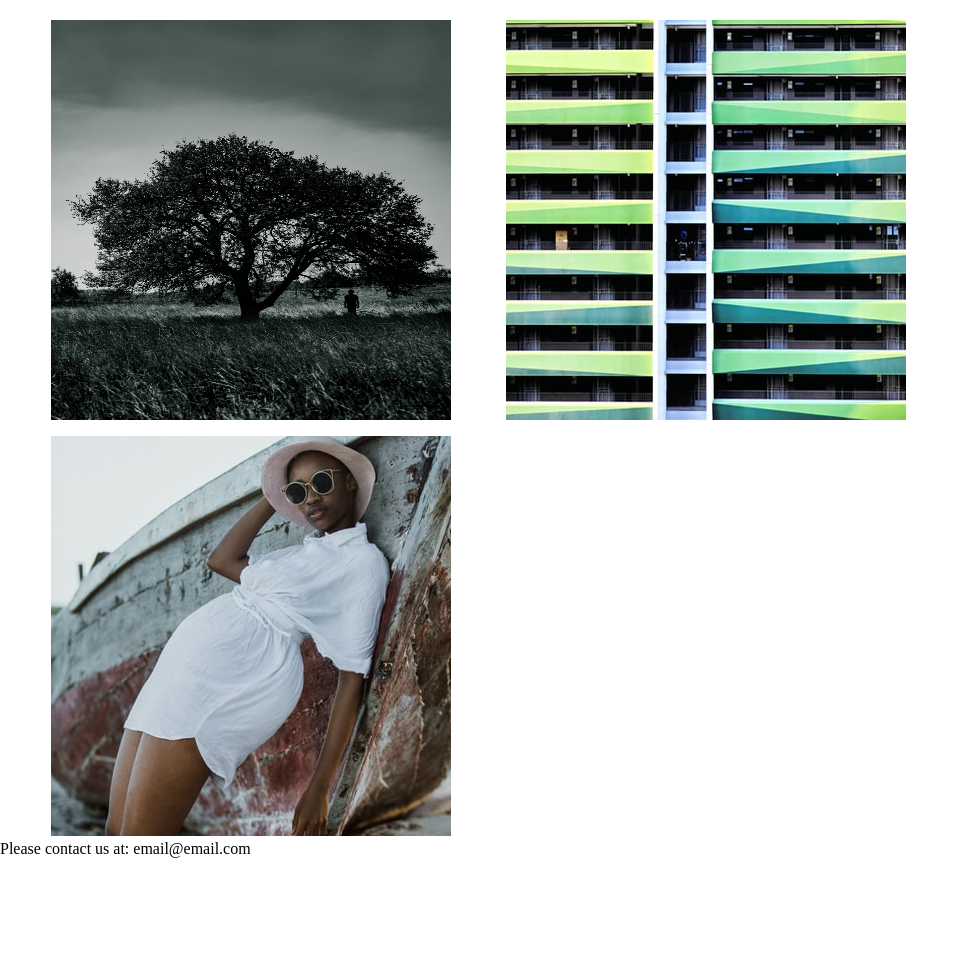
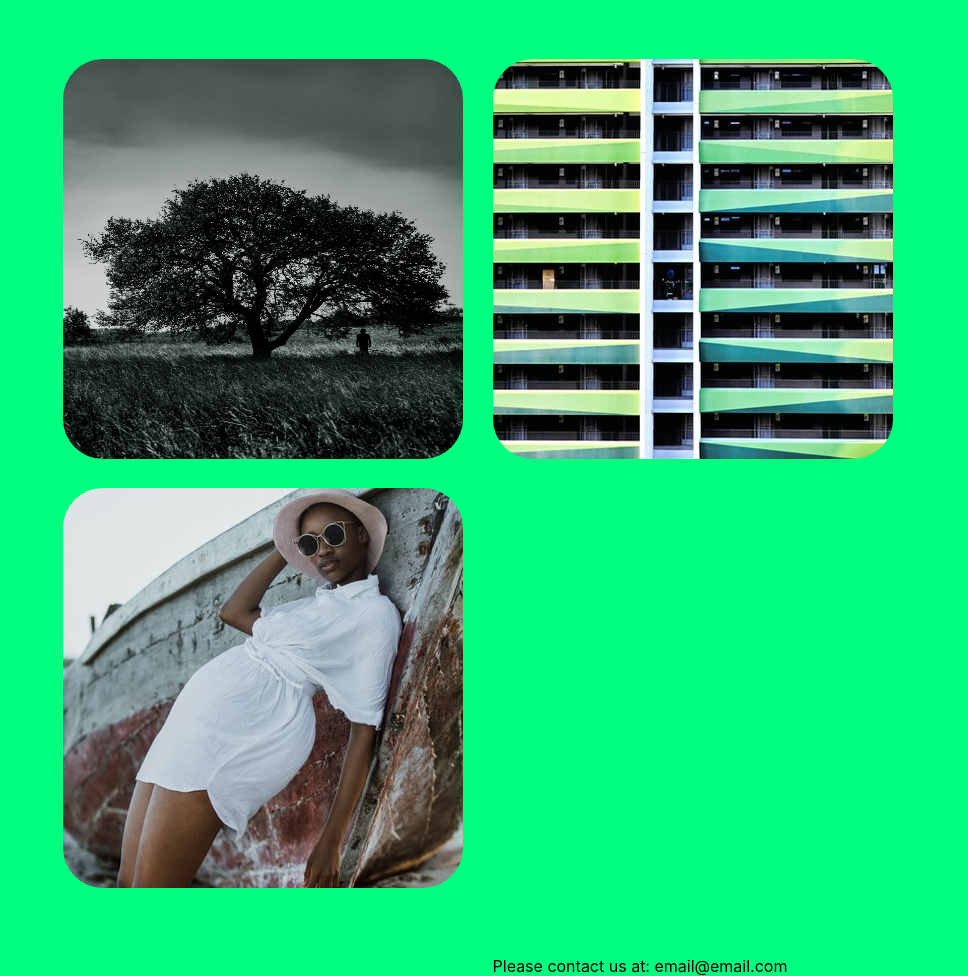
Before and after one commit to Schmelzofen/Lev1_1_git-terminal-Grundlagen_git, a plain HTML site: page index.html in a window 1280 px wide. Shown: the part 109-1085 px from the top of the page, without its empty margins (0-968 px from the left). Before the commit the page ends 967 px from the top, so only its background shows below. Drawn offline with Linux system fonts and the light colour scheme.

Commit message:
Farben und anordnung

```diff
--- a/index.html
+++ b/index.html
@@ -9,9 +9,11 @@
 </head>
 <body>
     <h1>My Gallery</h1>
-    <img src="./1.jpeg" alt="Depression">
-    <img src="./2.jpeg" alt="Haus">
-    <img src="./3.jpeg" alt="Frau">
+    <div>
+        <img src="./1.jpeg" alt="Depression">
+        <img src="./2.jpeg" alt="Haus">
+        <img src="./3.jpeg" alt="Frau">
+    </div>
     <footer id=”foooter”>
         Please contact us at: email@email.com
     </footer>
--- a/style.css
+++ b/style.css
@@ -1,6 +1,8 @@
 *{
     padding: 0;
     margin: 0;
+    background-color:springgreen;
+    font-family:-apple-system, BlinkMacSystemFont, 'Segoe UI', Roboto, Oxygen, Ubuntu, Cantarell, 'Open Sans', 'Helvetica Neue', sans-serif;
 }
 
 img{
@@ -15,10 +17,18 @@ h1{
     margin: 2% auto;
     padding: 1%;
     border-radius: 15px;
+    box-shadow: 15px 15px;
+}
+
+div{
+    padding: 0 0 0 4%;
+    margin: 5% 0 0 0;
 }
 
 img{
-    padding: 1% 0 0 4%;
+    /* padding: 1% 0 0 4%; */
+    border-radius: 10%;
+    margin: 1%;
 }
 
 img:nth-of-type(1):hover{
@@ -33,10 +43,7 @@ img:nth-of-type(3):hover{
     filter:grayscale(1);
 }
 
-/* img:nth-of-type(2){
-    padding-left: 5%;
-} */
-
-.foooter{
+footer{
     text-align: center;
+    padding: 4% 0 0 0;
 }
```
